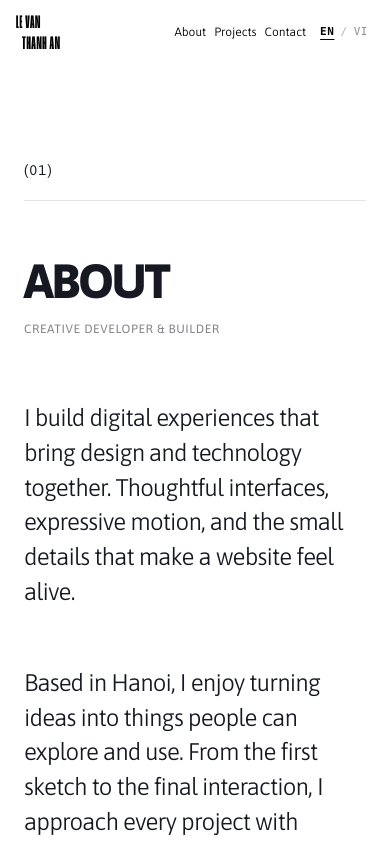
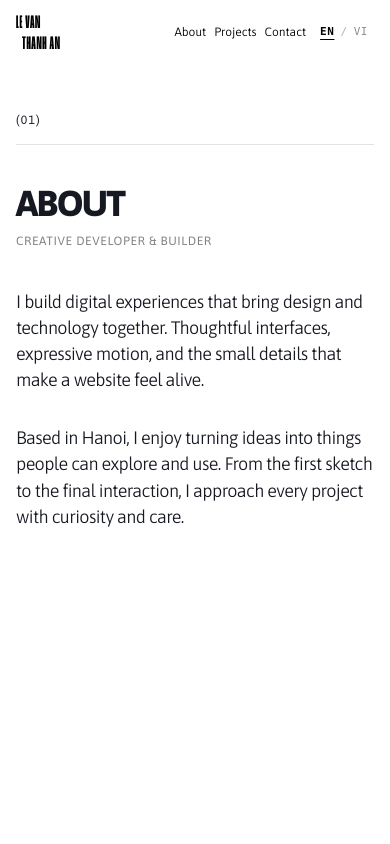
Before and after one commit to ThanhAn-Hust/PersonalWebsite, a Next.js app: page / in a window 390 px wide. Shown: the top 844 px of the page. Built offline with nearby package versions, Linux system fonts and the light colour scheme.

Commit message:
feat(responsive): tune typography scales and spacing in About and Services

```diff
--- a/components/sections/about.tsx
+++ b/components/sections/about.tsx
@@ -9,15 +9,15 @@ export function About() {
   const paragraphs = [t.about.p1, t.about.p2]
 
   return (
-    <section id="about" aria-labelledby="about-title" className="pt-40 md:pt-48 scroll-mt-32 px-6 pb-20 md:px-10">
+    <section id="about" aria-labelledby="about-title" className="pt-28 sm:pt-36 md:pt-48 scroll-mt-24 px-4 sm:px-6 md:px-10 pb-16 md:pb-20">
       <Reveal>
-        <p className="border-b border-border pb-5 text-sm tracking-widest">(01)</p>
-        <h2 id="about-title" className="mt-14 text-[clamp(3rem,6vw,7rem)] leading-none font-extrabold tracking-[-0.035em] uppercase">
+        <p className="border-b border-border pb-4 sm:pb-5 text-xs sm:text-sm tracking-widest">(01)</p>
+        <h2 id="about-title" className="mt-10 sm:mt-14 text-[clamp(2.25rem,6vw,7rem)] leading-none font-extrabold tracking-[-0.035em] uppercase break-words">
           {t.about.title}
         </h2>
-        <p className="mt-4 text-xs tracking-wider text-foreground/55 uppercase">{t.about.subtitle}</p>
+        <p className="mt-3 sm:mt-4 text-xs tracking-wider text-foreground/55 uppercase">{t.about.subtitle}</p>
       </Reveal>
-      <div className="mt-16 space-y-14 text-[clamp(1.5rem,2.4vw,2.75rem)] leading-[1.45] font-light tracking-[-0.035em] md:mt-20 md:space-y-20">
+      <div className="mt-10 sm:mt-16 md:mt-20 space-y-8 sm:space-y-14 md:space-y-20 text-[clamp(1.125rem,2.2vw,2.75rem)] leading-[1.45] font-light tracking-[-0.035em]">
         {paragraphs.map((paragraph, index) => (
           <Reveal key={index} className={index === 1 ? "md:ml-[7%]" : ""}>
             <p>{paragraph}</p>
--- a/components/sections/services.tsx
+++ b/components/sections/services.tsx
@@ -20,27 +20,27 @@ export function Services() {
     : "I’m a curious maker who enjoys both the visual and technical sides of a project. I like working closely with people, asking the right questions, and turning a shared idea into an experience that feels considered from start to finish."
 
   return (
-    <section aria-labelledby="services-title" className="overflow-hidden px-6 pb-40 md:px-10 md:pb-64">
-      <ScrollWords text={quote} className="max-w-[1450px] text-[clamp(1.8rem,3.3vw,4rem)] leading-[1.35] font-medium tracking-[-0.035em]" />
-      <Reveal className="mt-32 md:mt-48">
-        <h2 id="services-title" className="mb-12 text-sm uppercase">({t.services.heading})</h2>
+    <section aria-labelledby="services-title" className="overflow-hidden px-4 sm:px-6 md:px-10 pb-28 md:pb-64">
+      <ScrollWords text={quote} className="max-w-[1450px] text-[clamp(1.25rem,3vw,4rem)] leading-[1.35] font-medium tracking-[-0.035em] break-words" />
+      <Reveal className="mt-20 sm:mt-32 md:mt-48">
+        <h2 id="services-title" className="mb-8 sm:mb-12 text-xs sm:text-sm uppercase">({t.services.heading})</h2>
       </Reveal>
       {t.services.items.map((service, index) => {
         const open = active === index
         return (
           <Reveal key={service.title} className={index % 2 ? "text-right" : index === 2 ? "md:ml-[8%]" : ""}>
-            <Button variant="ghost" aria-expanded={open} aria-controls={`service-${index}`} onClick={() => setActive(open ? null : index)} className="group h-auto max-w-full justify-start gap-3 rounded-none px-0 py-4 text-[clamp(2rem,5.5vw,6.5rem)] leading-none font-extrabold tracking-[-0.035em] whitespace-normal uppercase hover:bg-transparent hover:text-primary/65 focus-visible:ring-2 focus-visible:ring-primary md:gap-6">
-              {service.title}
-              <span className="inline-flex items-center gap-1 font-light">(<Plus aria-hidden="true" className={`size-5! transition-transform duration-500 md:size-10! ${open ? "rotate-45" : ""}`} />)</span>
+            <Button variant="ghost" aria-expanded={open} aria-controls={`service-${index}`} onClick={() => setActive(open ? null : index)} className="group h-auto max-w-full justify-start gap-2.5 sm:gap-3 rounded-none px-0 py-3 sm:py-4 text-[clamp(1.75rem,5vw,6.5rem)] leading-none font-extrabold tracking-[-0.035em] whitespace-normal uppercase hover:bg-transparent hover:text-primary/65 focus-visible:ring-2 focus-visible:ring-primary md:gap-6 break-words text-left">
+              <span>{service.title}</span>
+              <span className="inline-flex items-center gap-1 font-light shrink-0">(<Plus aria-hidden="true" className={`size-4 sm:size-5 transition-transform duration-500 md:size-10! ${open ? "rotate-45" : ""}`} />)</span>
             </Button>
             <div id={`service-${index}`} inert={!open} onTransitionEnd={(event) => { if (event.propertyName === "grid-template-rows") ScrollTrigger.refresh() }} className={`grid transition-[grid-template-rows,opacity] duration-500 motion-reduce:transition-none ${open ? "grid-rows-[1fr] opacity-100" : "grid-rows-[0fr] opacity-0"}`}>
-              <div className="overflow-hidden"><p className="pt-2 pb-7 text-sm leading-relaxed font-light md:text-xl">{service.desc}</p></div>
+              <div className="overflow-hidden"><p className="pt-2 pb-6 text-sm sm:text-base md:text-xl leading-relaxed font-light">{service.desc}</p></div>
             </div>
           </Reveal>
         )
       })}
-      <Reveal className="mt-20 ml-auto max-w-lg md:mt-28">
-        <p className="text-lg leading-relaxed font-light tracking-[-0.02em]">{outro}</p>
+      <Reveal className="mt-14 sm:mt-20 md:mt-28 ml-auto max-w-lg">
+        <p className="text-base sm:text-lg md:text-xl leading-relaxed font-light tracking-[-0.02em]">{outro}</p>
       </Reveal>
     </section>
   )
```
